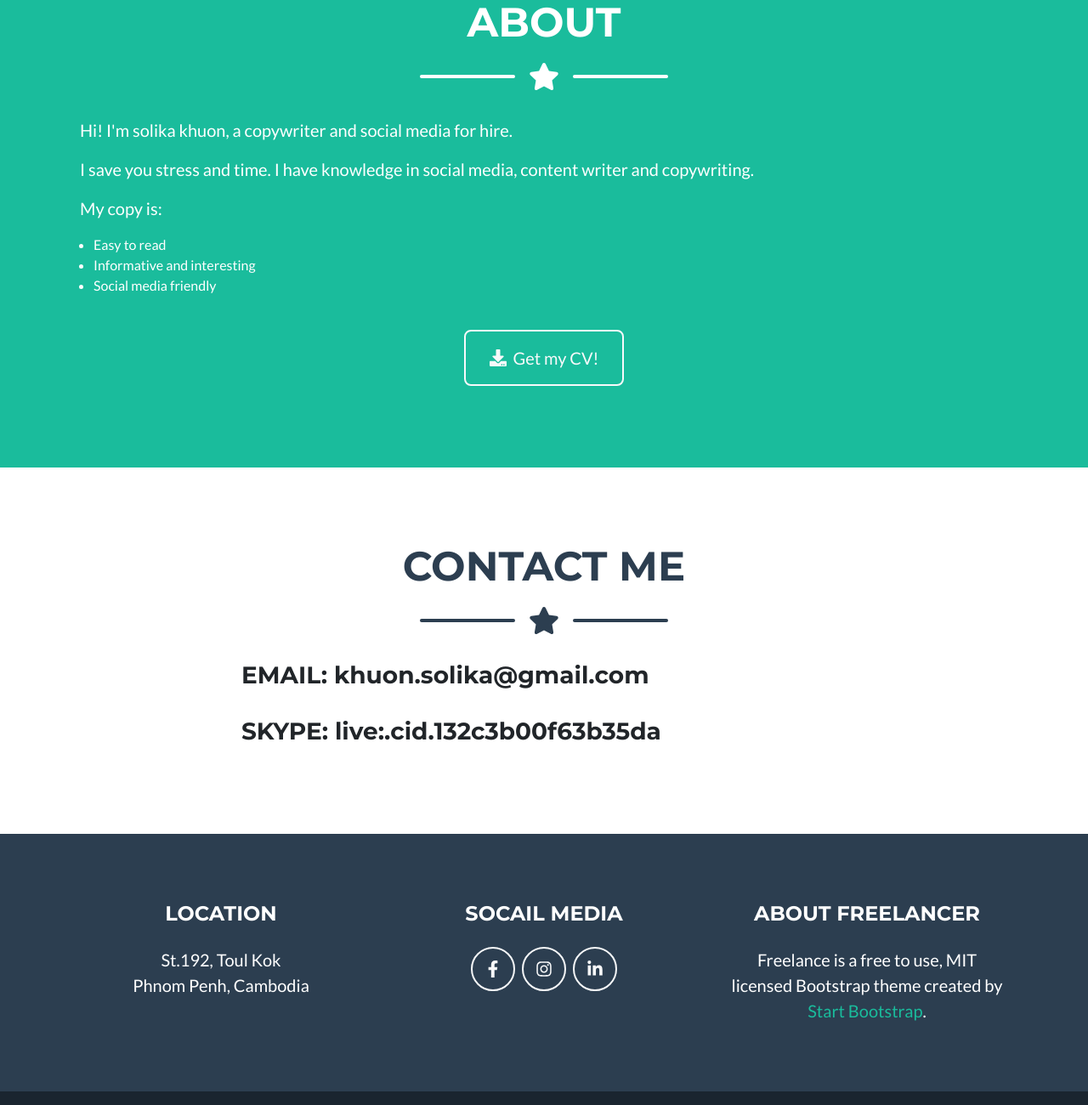
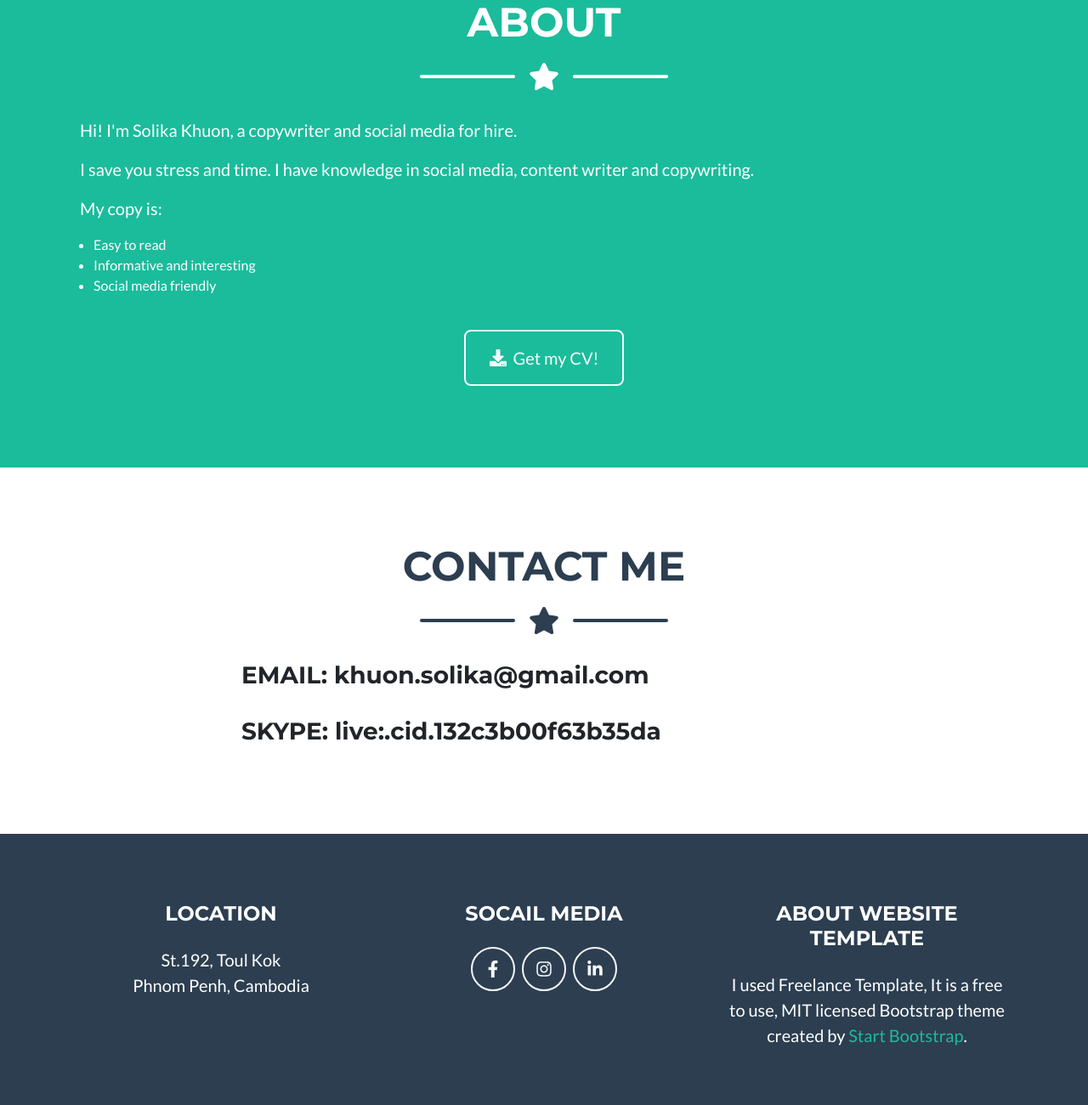
Before and after one commit to solikakhuon/solikakhuon.github.io, a plain HTML site: page index.html in a window 1280 px wide. Shown: the part 3260-4560 px from the top of the page at 85% size. Drawn offline with nearby package versions, Linux system fonts and the light colour scheme.

Commit message:
Update index.html

```diff
--- a/index.html
+++ b/index.html
@@ -217,7 +217,7 @@
                 </div>
                 <!-- About Section Content-->
                 <div class="row">
-                    <div class="col-lg-12 ml-auto"><p class="lead">Hi! I'm solika khuon, a copywriter and social media for hire.</p></div>
+                    <div class="col-lg-12 ml-auto"><p class="lead">Hi! I'm Solika Khuon, a copywriter and social media for hire.</p></div>
 
                     <div class="col-lg-12 ml-auto"><p class="lead">I save you stress and time. I have knowledge in social media, content writer and copywriting.</p></div>
                     <div class="col-lg-12 ml-auto"><p class="lead"> My copy is:</p></div>
@@ -272,8 +272,8 @@
                     </div>
                     <!-- Footer About Text-->
                     <div class="col-lg-4">
-                        <h4 class="text-uppercase mb-4">About Freelancer</h4>
-                        <p class="lead mb-0">Freelance is a free to use, MIT licensed Bootstrap theme created by <a href="http://startbootstrap.com">Start Bootstrap</a>.</p>
+                        <h4 class="text-uppercase mb-4">About Website Template</h4>
+                        <p class="lead mb-0">I used Freelance Template, It is a free to use, MIT licensed Bootstrap theme created by <a href="http://startbootstrap.com">Start Bootstrap</a>.</p>
                     </div>
                 </div>
             </div>
```
